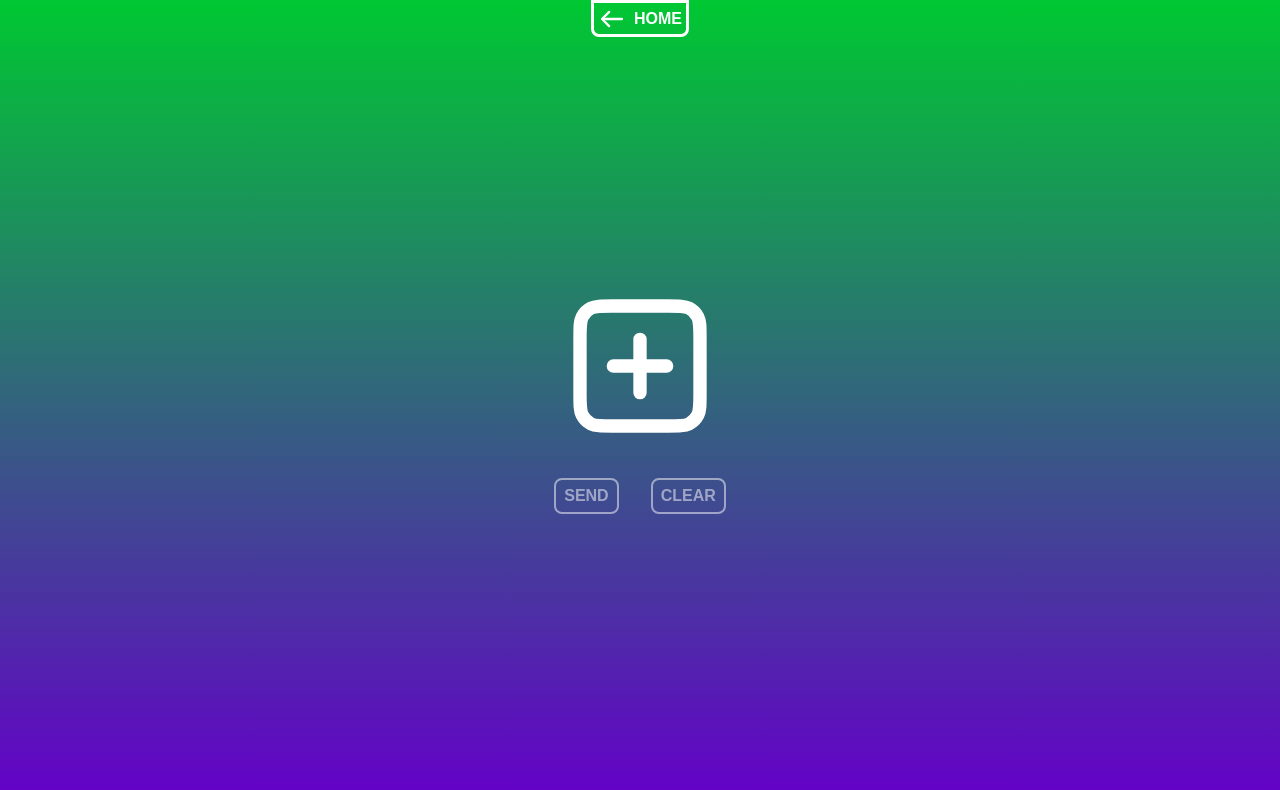
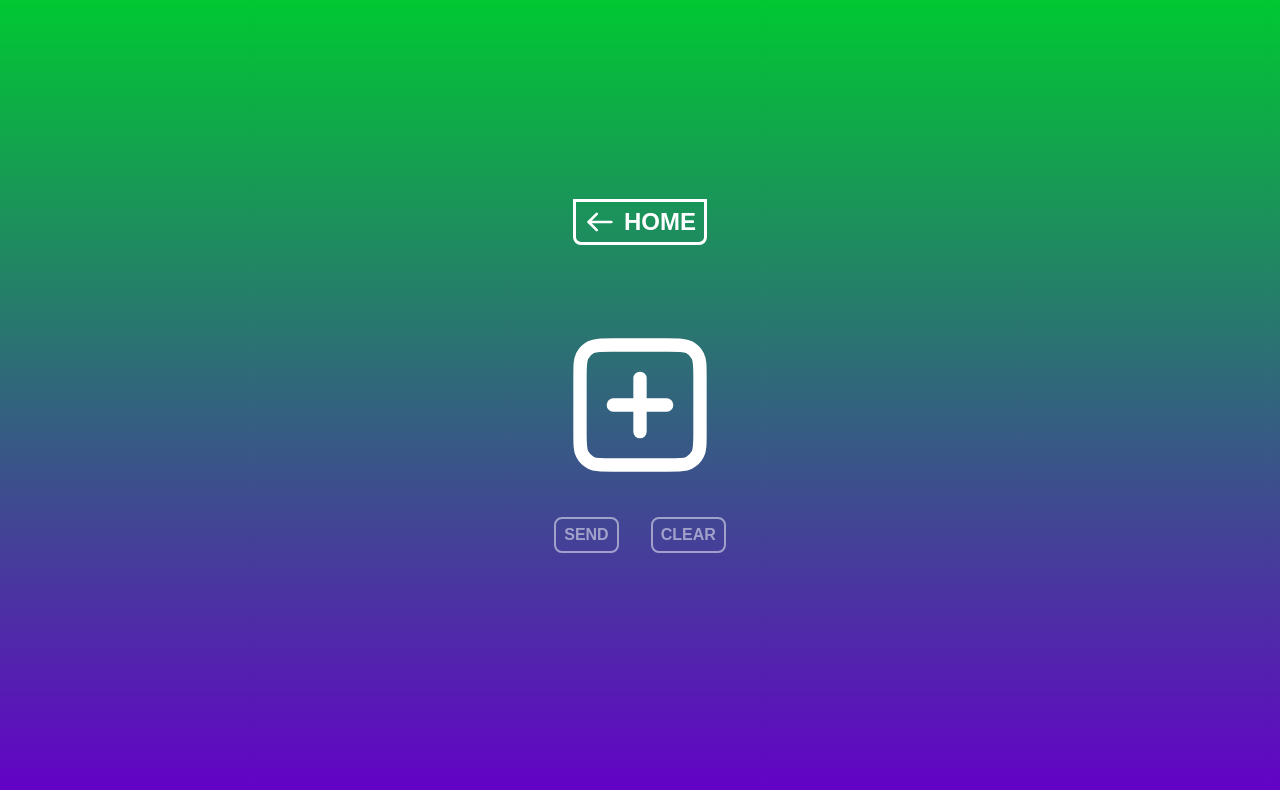
Before and after one commit to gizinski-jacek/qr-file-share, a React (Create React App) app: page /send in a window 1280 px wide. Shown: the top 790 px of the page. Built offline with nearby package versions, Linux system fonts and the light colour scheme.

Commit message:
Removing absolute positioning of overlay, adjusting styling.

```diff
--- a/src/styles/Overlay.scss
+++ b/src/styles/Overlay.scss
@@ -1,18 +1,9 @@
-.overlay {
-	position: absolute;
-	top: 0;
-	left: 50%;
-	transform: translateX(-50%);
-	transform-origin: center;
-}
-
 .home-link {
 	display: flex;
 	align-items: center;
 	gap: 0.5rem;
-	font-size: 1rem;
-	padding: 0.1rem 0.25rem;
-	font-size: 1rem;
+	font-size: 1.5rem;
+	padding: 0.25rem 0.5rem;
 	border: 3px solid var(--c-white);
 	border-radius: 0.5rem;
 	border-top-left-radius: 0;
@@ -21,8 +12,8 @@
 	user-select: none;
 
 	svg {
-		width: 28px;
-		height: 28px;
+		width: 32px;
+		height: 32px;
 		min-width: unset;
 		min-height: unset;
 	}
```
